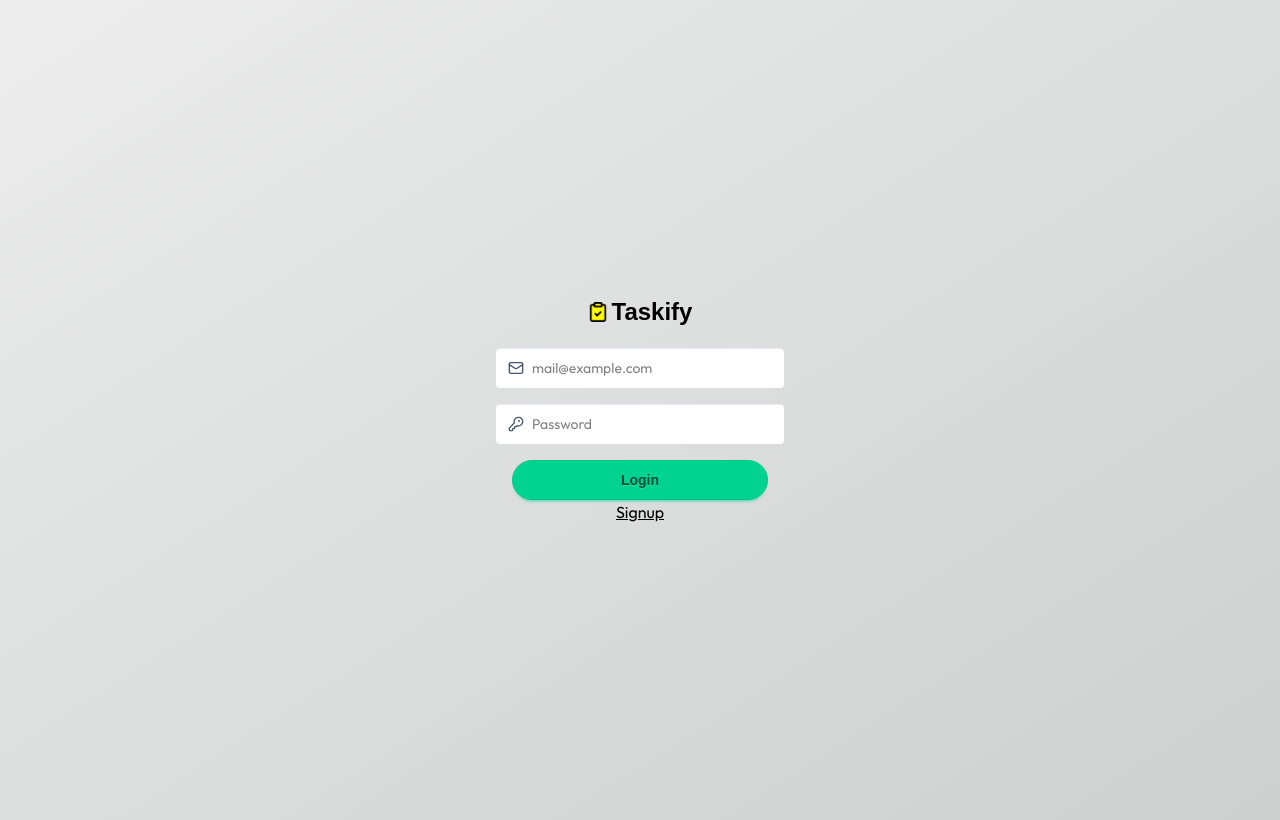
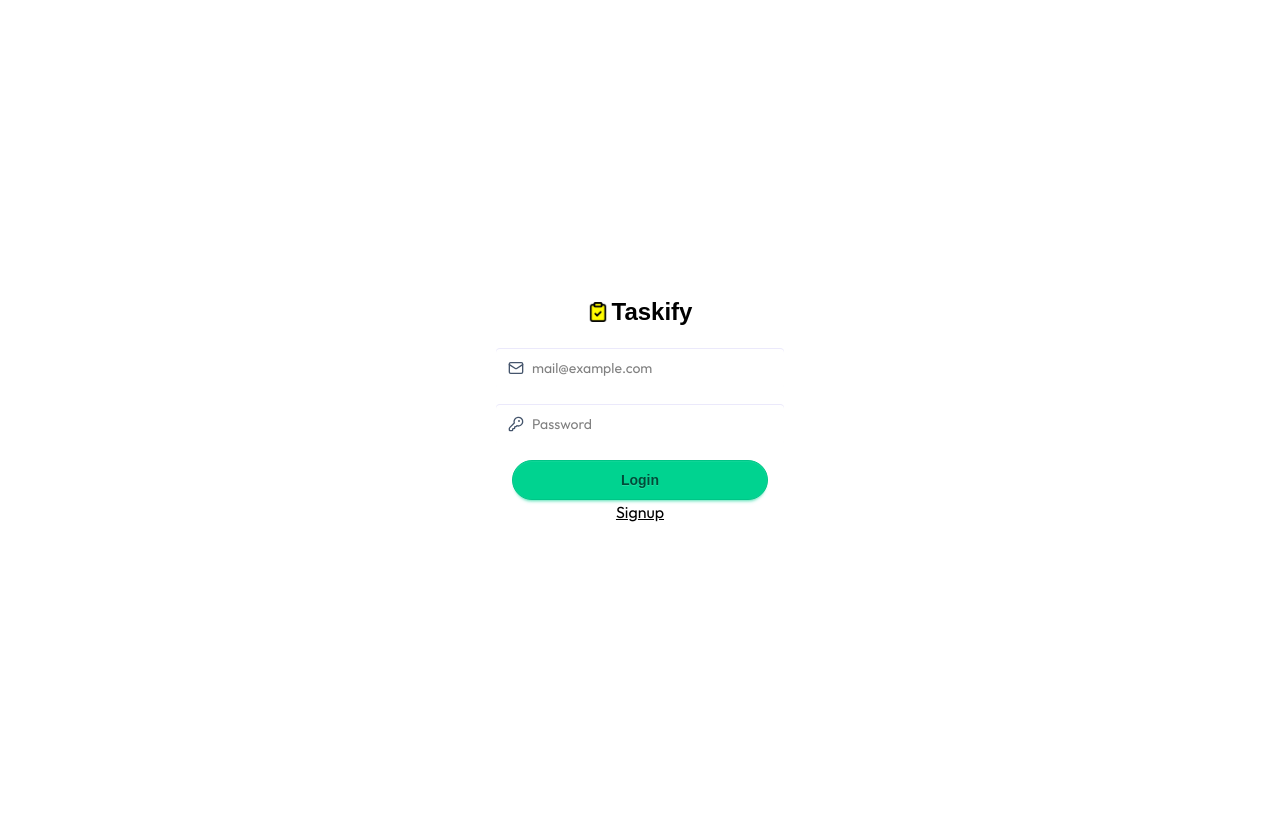
Before and after one commit to Juankyyy/taskify-frontend, a React (Vite) app: page /auth in a window 1280 px wide. Built offline with nearby package versions, Linux system fonts and the light colour scheme; a web font is replaced by a local one; what @midudev/tailwind-animations would draw is missing.

Commit message:
feat: text color transition

```diff
--- a/src/index.css
+++ b/src/index.css
@@ -33,20 +33,6 @@
   font-display: swap;
 }
 
-:root {
-  color-scheme: light dark;
-
-  --bg-primary: linear-gradient(to bottom right, #ecedec, #cdd0cf);
-  --text-primary: #000000;
-}
-
-@media (prefers-color-scheme: dark) {
-  :root {
-    --bg-primary: #252b30;
-    --text-primary: #ffffff;
-  }
-}
-
 [data-theme="dark"] {
   --bg-primary: linear-gradient(to bottom right, #2a2b2a, #1a1d1b);
   --text-primary: #ffffff;
@@ -63,6 +49,8 @@ html {
 
   background: var(--bg-primary);
   color: var(--text-primary);
+
+  transition: color 0.3s ease-in-out;
 }
 
 body {
```
